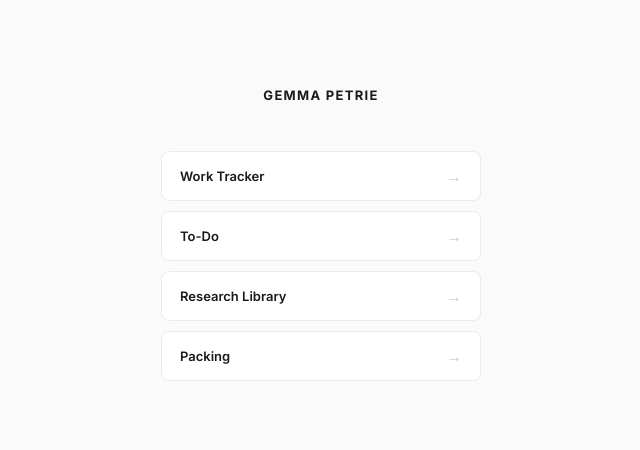
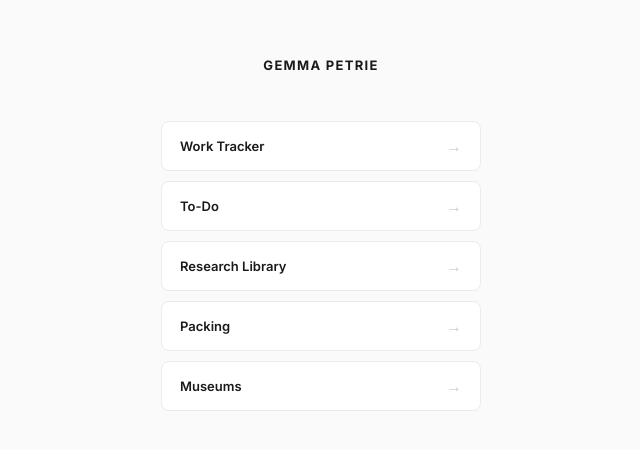
Before and after one commit to gemmapetrie/gemmapetrie.github.io, a plain HTML site: page index.html in a window 1280 px wide. Shown: the part 166-616 px from the top of the page, without its empty margins (319-959 px from the left). Drawn offline with Linux system fonts and the light colour scheme.

Commit message:
Add Museums link

```diff
--- a/index.html
+++ b/index.html
@@ -23,6 +23,7 @@
     <a href="/todo/"><span>To-Do</span><span class="arrow">→</span></a>
     <a href="/library/"><span>Research Library</span><span class="arrow">→</span></a>
     <a href="/packing/"><span>Packing</span><span class="arrow">→</span></a>
+    <a href="/museums/"><span>Museums</span><span class="arrow">→</span></a>
   </div>
 </body>
 </html>
```
